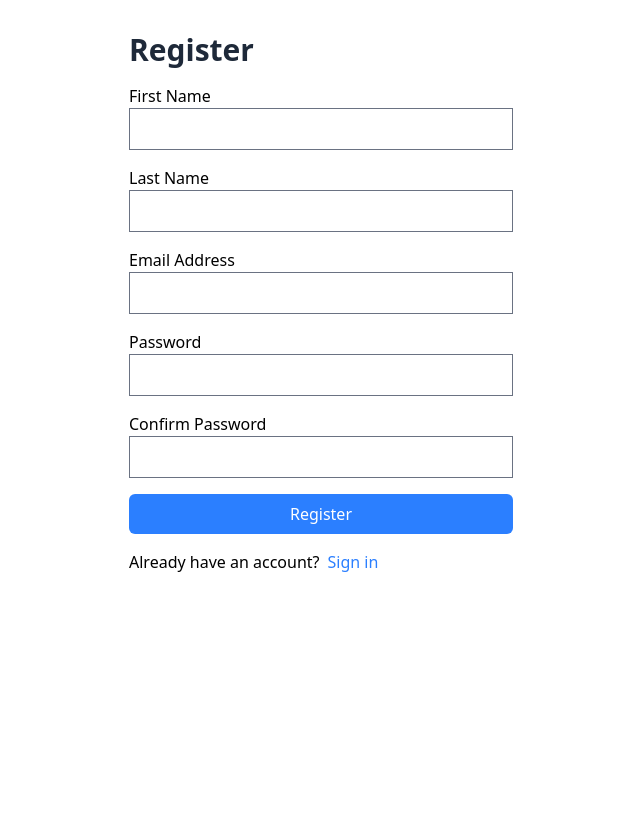
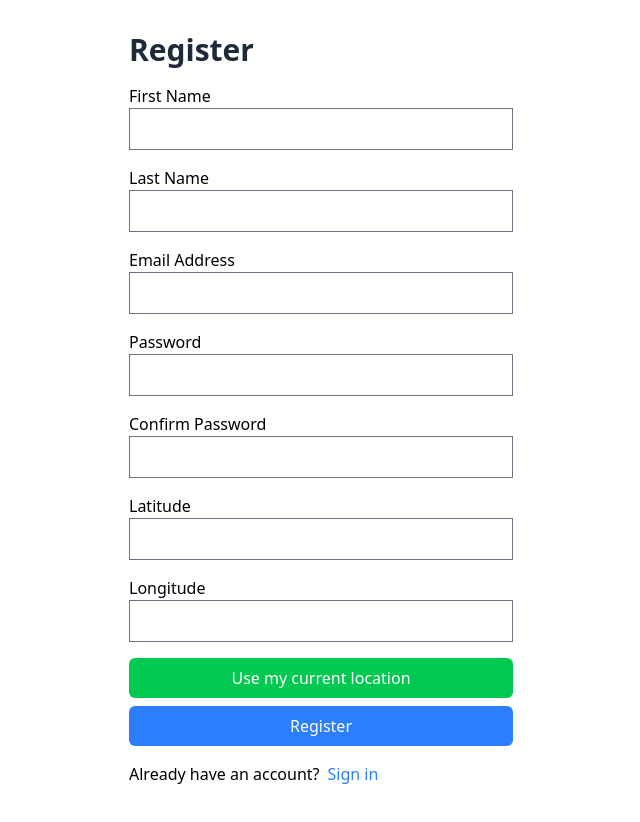
Before and after one commit to DerekWhiteM/tennis-network, a SvelteKit app: page /register in a window 1280 px wide. Shown: the top 822 px of the page, without its empty margins (319-959 px from the left). Before the commit the page ends 800 px from the top, so only its background shows below. Built offline with nearby package versions, Linux system fonts and the light colour scheme.

Commit message:
add input for latitude and longitude on sign up page

```diff
--- a/src/lib/server/types.ts
+++ b/src/lib/server/types.ts
@@ -41,6 +41,7 @@ export interface RegisterUserData {
     password: string;
     confirm_password: string;
     type: UserType;
+    location?: { latitude: number; longitude: number };
 }
 
 export interface Session {
--- a/src/lib/server/users/user-service.ts
+++ b/src/lib/server/users/user-service.ts
@@ -1,6 +1,7 @@
 import type { RegisterUserData } from "../types";
 import { userRepository } from "./user-repository";
 import bcrypt from "bcrypt";
+import knex from "../knex";
 
 export const userService = {
 
@@ -16,13 +17,26 @@ export const userService = {
         if (existing_user) {
             throw "User already exists";
         }
-        const user = await userRepository.create({
+        let user;
+        if (data.location) {
+            // Pass location as knex.raw for PostGIS GEOGRAPHY(POINT, 4326)
+            user = await userRepository.create({
+                first_name: data.first_name,
+                last_name: data.last_name,
+                email: data.email,
+                password_hash: await this.hashPassword(data.password),
+                type: data.type,
+                location: knex.raw(`ST_GeogFromText('POINT(${data.location.longitude} ${data.location.latitude})')`)
+            });
+        } else {
+            user = await userRepository.create({
                 first_name: data.first_name,
                 last_name: data.last_name,
                 email: data.email,
                 password_hash: await this.hashPassword(data.password),
                 type: data.type,
             });
+        }
         return user;
     },
 
--- a/src/routes/register/+page.server.ts
+++ b/src/routes/register/+page.server.ts
@@ -18,6 +18,18 @@ export const actions: Actions = {
             return fail(400, { message: "Passwords do not match." });
         }
 
+        // Handle optional location
+        const latitude = formData.get("latitude")?.toString();
+        const longitude = formData.get("longitude")?.toString();
+        let location = undefined;
+        if (latitude && longitude && latitude !== '' && longitude !== '') {
+            const latNum = Number(latitude);
+            const lonNum = Number(longitude);
+            if (!isNaN(latNum) && !isNaN(lonNum)) {
+                // Pass as string for now; userService/userRepository will convert to knex.raw
+                location = { latitude: latNum, longitude: lonNum };
+            }
+        }
         try {
             await userService.register({
                 first_name: firstName,
@@ -26,6 +38,7 @@ export const actions: Actions = {
                 password: password,
                 confirm_password: confirmPassword,
                 type: "standard",
+                location
             });
         } catch (e: any) {
             return fail(400, { message: "Registration failed." });
--- a/src/routes/register/+page.svelte
+++ b/src/routes/register/+page.svelte
@@ -1,6 +1,23 @@
 <script lang="ts">
 	import type { ActionData } from "./$types";
 	export let form: ActionData;
+
+	function getLocation() {
+		if (!navigator.geolocation) {
+			alert("Geolocation is not supported by your browser.");
+			return;
+		}
+		navigator.geolocation.getCurrentPosition((position) => {
+			const latInput = document.getElementById('form-register.latitude') as HTMLInputElement;
+			const lonInput = document.getElementById('form-register.longitude') as HTMLInputElement;
+			if (latInput && lonInput) {
+				latInput.value = position.coords.latitude.toString();
+				lonInput.value = position.coords.longitude.toString();
+			}
+		}, (error) => {
+			alert("Unable to retrieve your location.");
+		});
+	}
 </script>
 
 <div class="max-w-6xl mx-auto p-8 font-sans">
@@ -65,10 +82,38 @@
 					required
 				/>
 			</div>
+			<div>
+				<label for="form-register.latitude">Latitude</label>
+				<input
+					class="w-full"
+					type="number"
+					step="any"
+					id="form-register.latitude"
+					name="latitude"
+					value={(form as any)?.latitude ?? ""}
+					min="-90" max="90"
+				/>
+			</div>
+			<div>
+				<label for="form-register.longitude">Longitude</label>
+				<input
+					class="w-full"
+					type="number"
+					step="any"
+					id="form-register.longitude"
+					name="longitude"
+					value={(form as any)?.longitude ?? ""}
+					min="-180" max="180"
+				/>
+			</div>
+			<button
+				type="button"
+				class="bg-green-500 hover:bg-green-600 text-white px-4 py-2 rounded-md font-medium transition-colors duration-200 w-full cursor-pointer mb-2"
+				on:click={getLocation}
+			>Use my current location</button>
 			<button
 				class="bg-blue-500 hover:bg-blue-600 text-white px-4 py-2 rounded-md font-medium transition-colors duration-200 w-full cursor-pointer"
-				>Register</button
-			>
+			>Register</button>
 			<div class="flex space-x-2">
                 <p>Already have an account?</p>
 				<a href="/login" class="text-blue-500 hover:underline"
```
Lines whose indentation alone changed are shown as unchanged.
